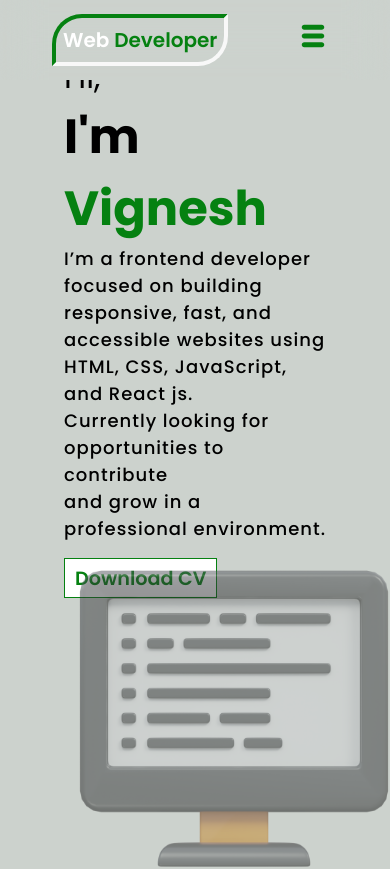
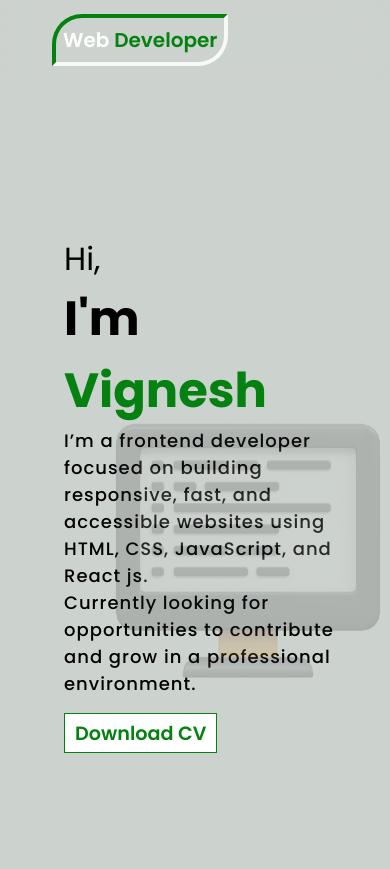
Before and after one commit to vignesh-code-dev/portfolio, a React (Vite) app: page / in a window 390 px wide. Shown: the top 869 px of the page. Built offline with nearby package versions, Linux system fonts and the light colour scheme.

Commit message:
new change

```diff
--- a/src/Components/Home/Home.css
+++ b/src/Components/Home/Home.css
@@ -30,7 +30,6 @@
     font-size: large;
     font-weight: 450;
     letter-spacing: 1px;
-
 }
 .intro-btn{
      font-size: 1.2rem;
@@ -61,18 +60,21 @@
 
 @media screen and (max-width:768px){
     .intro-content{
-     top: -20%;
     left: 0;
     width: 100%;
     padding:  4rem;
 }
     .home-img{
-    height: 450px;
     position: relative;
-    left: 15%;
-    top: 55vh;
-    opacity: 50%;
-    height: 350px;
+    left: 25%;
+    top: 38vh;
+    opacity: 20%;
+    height: 300px;
 }
-
+    .intro-para{
+    font-size: large;
+    font-weight: 450;
+    letter-spacing: 1px;
+    width: 300px;
 }
+}
--- a/src/Components/NavBar/NavBar.css
+++ b/src/Components/NavBar/NavBar.css
@@ -72,7 +72,7 @@
     }
     .hamburger{
         display: initial;
-        margin-right: 30px;
+        margin-right: -70px;
         color: rgb(5, 129, 17);
     }
     .menulist{
```
